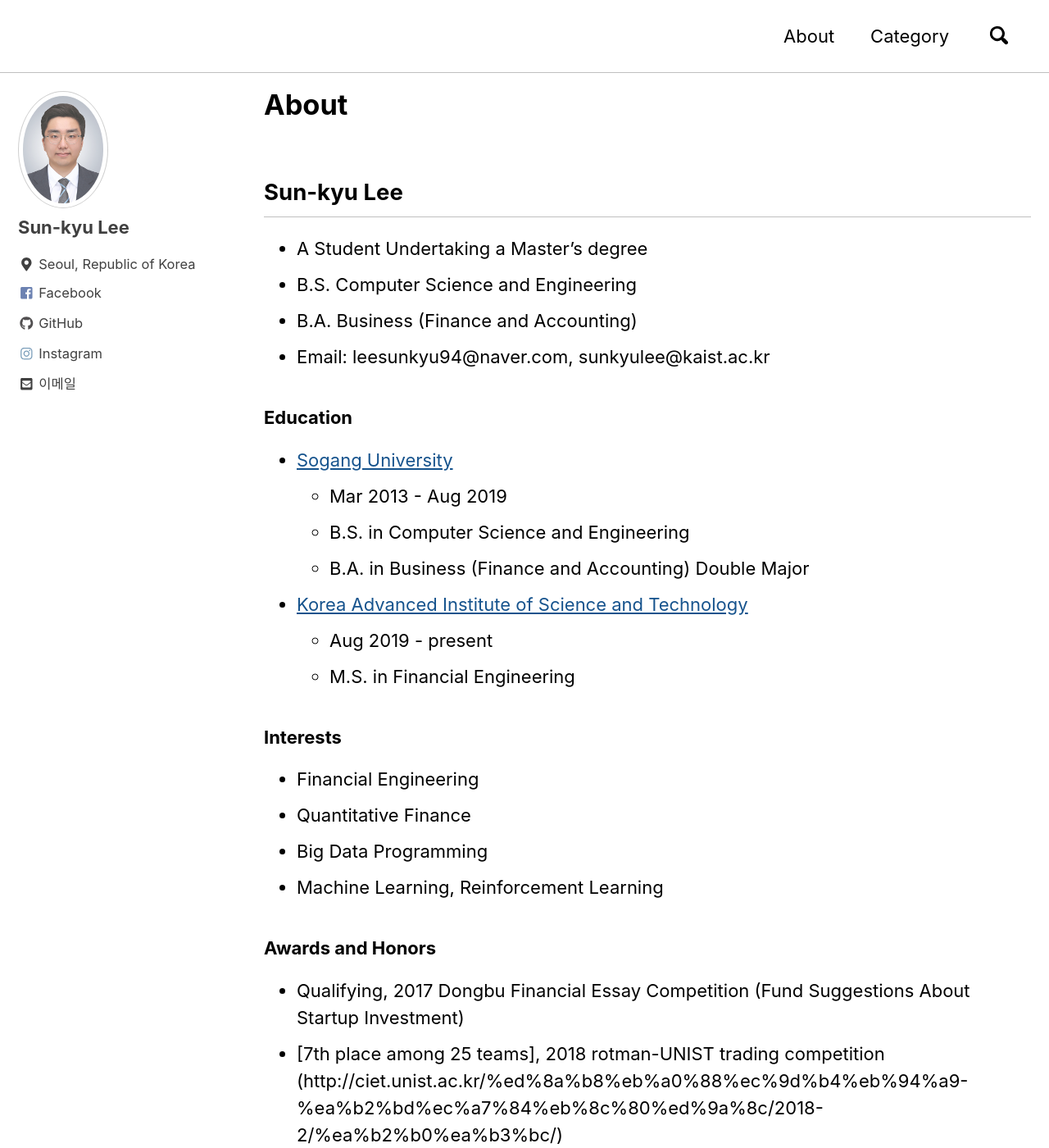
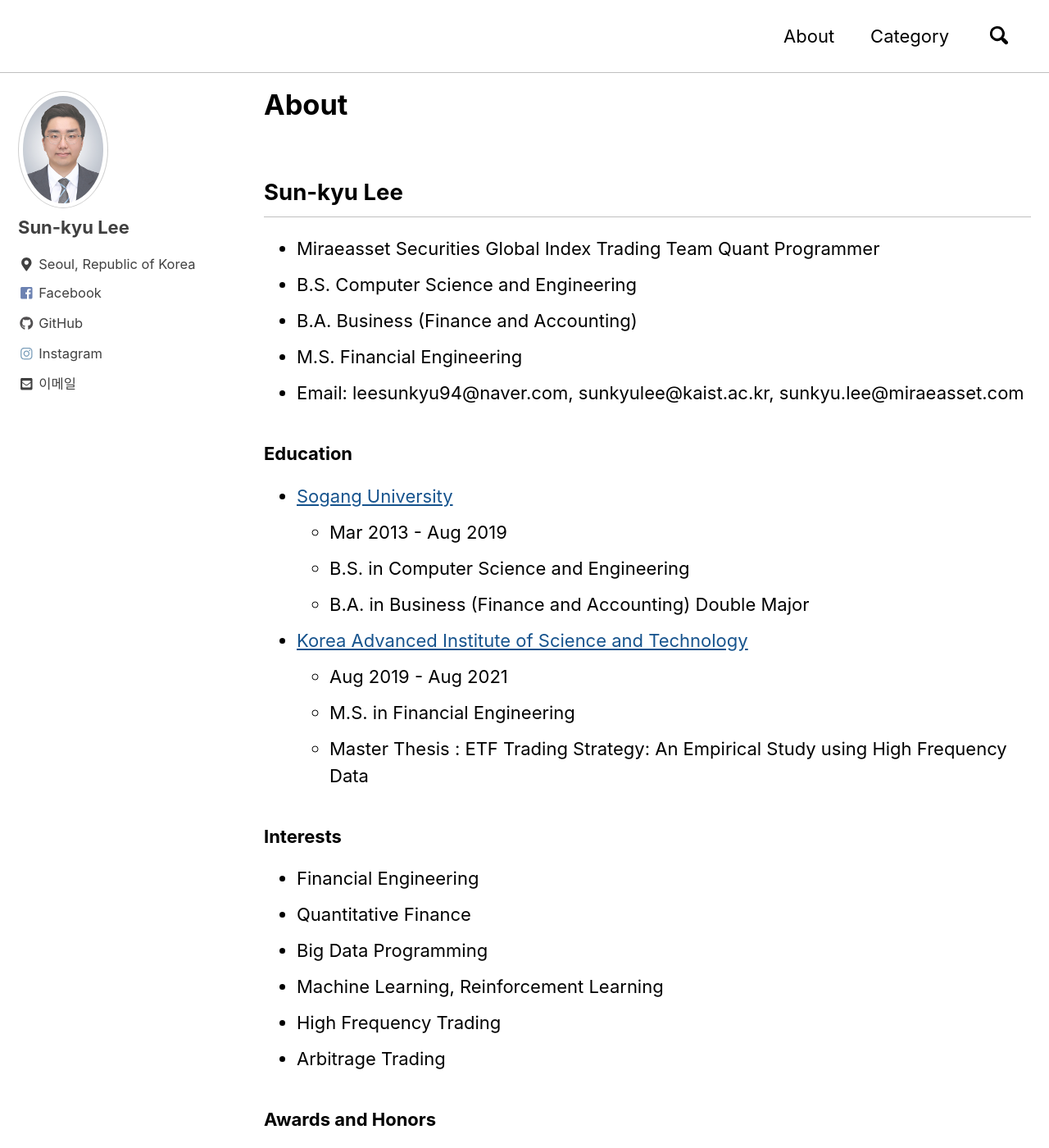
Before and after one commit to leesunkyu94/leesunkyu94.github.io, a Jekyll site: the page built from _pages/about.md, in a window 1280 px wide and 1400 px high. Shown: the whole window at 82% size. Built offline with Jekyll 4.4.1, drawn with Linux system fonts in a browser that asks for light colours; cached includes are drawn as plain includes; some of the changed text lies outside the part shown.

Commit message:
Update about.md

```diff
--- a/_pages/about.md
+++ b/_pages/about.md
@@ -8,10 +8,11 @@
 
 ## Sun-kyu Lee
 
-* A Student Undertaking a Master’s degree
+* Miraeasset Securities Global Index Trading Team Quant Programmer
 * B.S. Computer Science and Engineering
 * B.A. Business (Finance and Accounting)
-* Email: leesunkyu94@naver.com, sunkyulee@kaist.ac.kr
+* M.S. Financial Engineering
+* Email: leesunkyu94@naver.com, sunkyulee@kaist.ac.kr, sunkyu.lee@miraeasset.com
 
 ### Education
 
@@ -20,15 +21,18 @@
     * B.S. in Computer Science and Engineering
     * B.A. in Business (Finance and Accounting) Double Major
 * [Korea Advanced Institute of Science and Technology](http://kaist.ac.kr)
-   * Aug 2019 - present
+   * Aug 2019 - Aug 2021
    * M.S. in Financial Engineering
+   * Master Thesis : ETF Trading Strategy: An Empirical Study using High Frequency Data
+
 
 ### Interests
 * Financial Engineering
 * Quantitative Finance
 * Big Data Programming
 * Machine Learning, Reinforcement Learning
-
+* High Frequency Trading
+* Arbitrage Trading
 
 ### Awards and Honors
 
@@ -57,11 +61,16 @@
     * Corporate Finance Center
     * intern
 * Indigowave (Financial Data Processing LAB), Seoul, Republic of Korea
-    * May 2018 - present
+    * May 2018 - May 2021
     * Algorithm Trading Programming
     * Foreign Derivatives(Future and Option) trading
     * building an Algorithm Trading system by using Kiwoom Foreign Derivative and Futures API and Interactive Brokers API
     * Collect tic data by using Kiwoom Korea Stock API
+* Miraeasset Securities, Passive Solution, Global Index Trading Team, Seoul, Republic of Korea
+   * June 2021 - Present
+   * Algorithm, High Frequency Trading System Programming
+
+
 
 ### Additional Experience
 * Publishing Application (Sogang TIME)
```
Also changed, not shown: other parts of _pages/about.md (+2 -3 lines).
